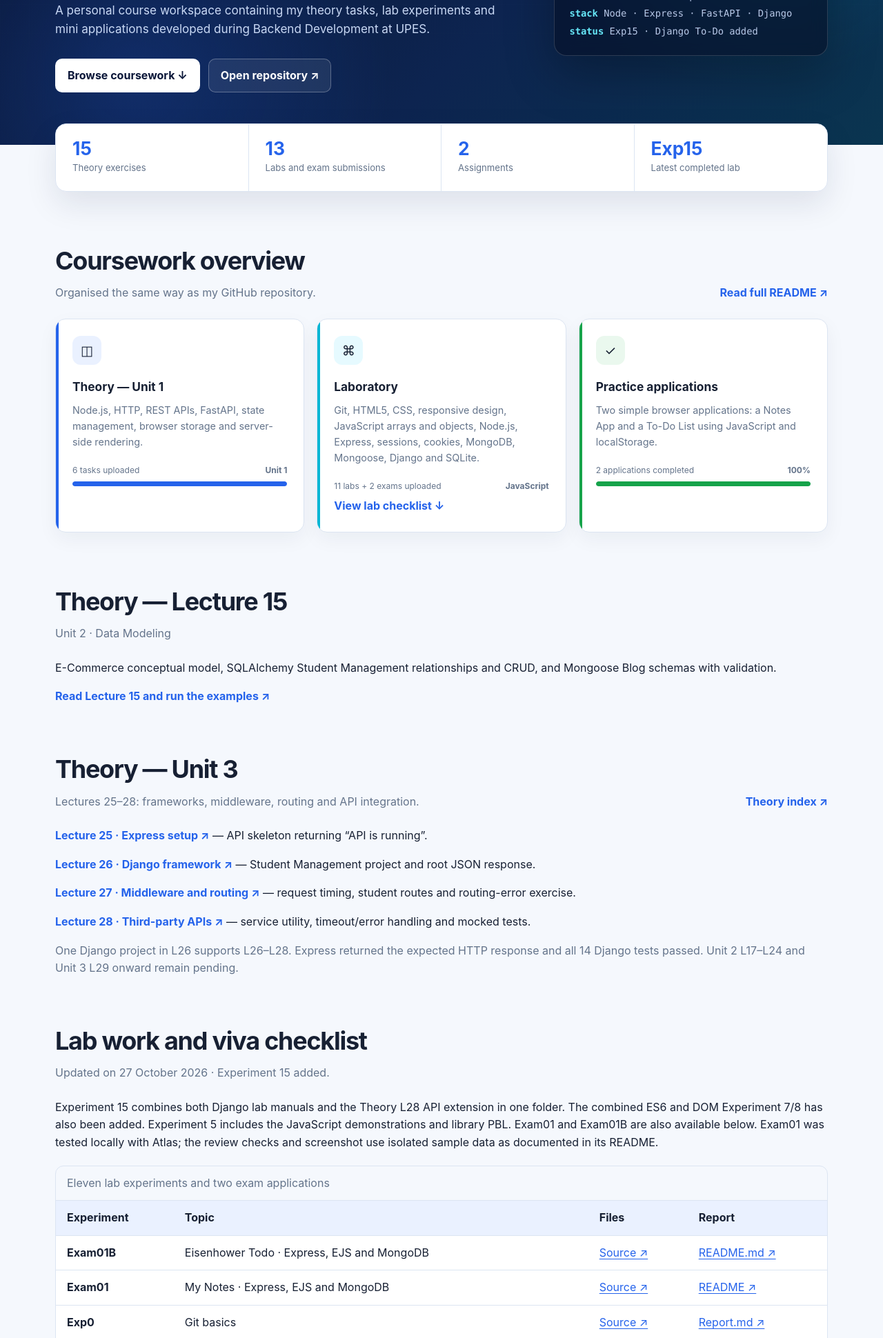
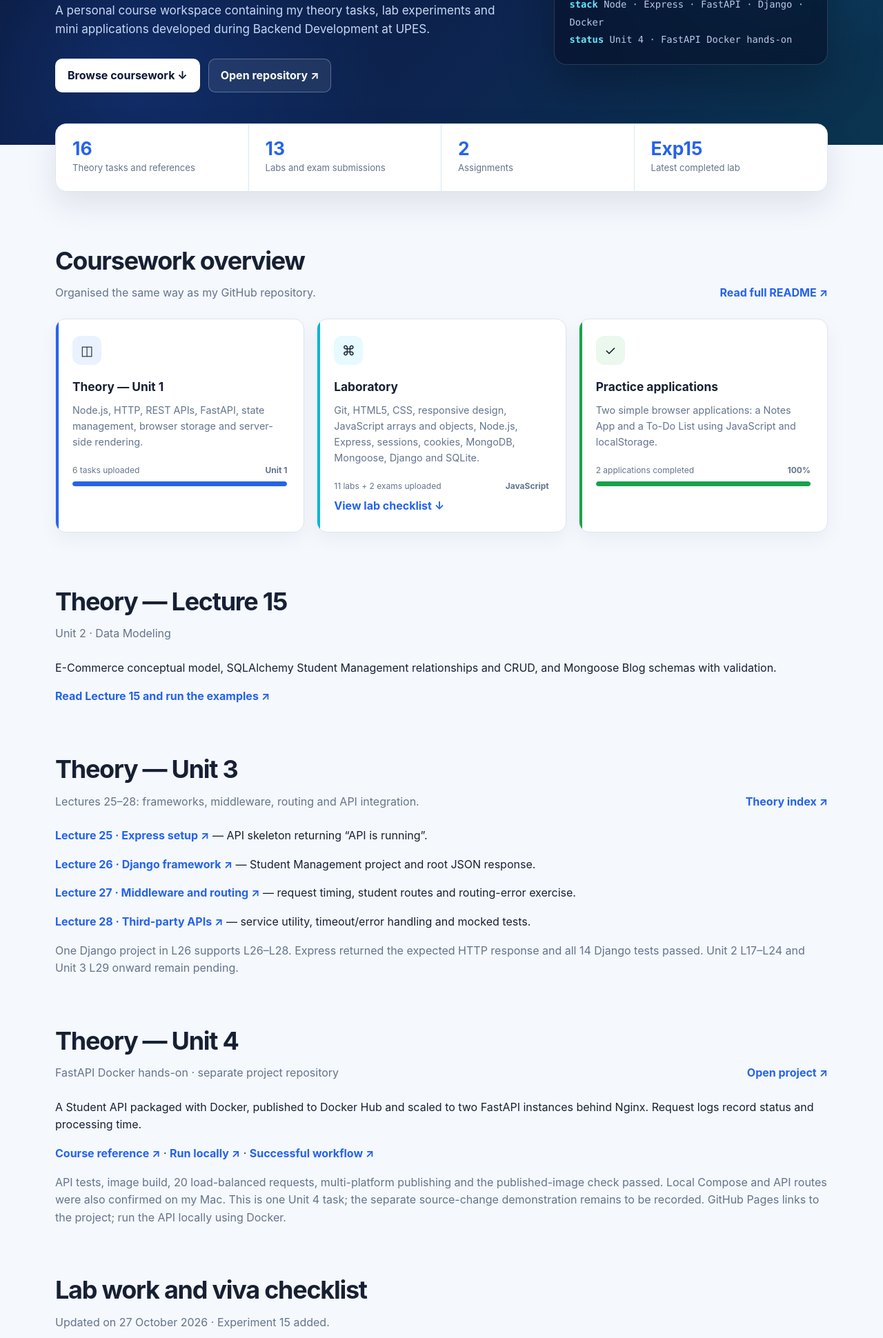
Before and after one commit to saksham001k/saksham001k.github.io, a plain HTML site: page index.html in a window 1280 px wide. Shown: the part 359-2299 px from the top of the page at 69% size. Drawn offline with Linux system fonts and the light colour scheme; no server answers.

Commit message:
Link Unit 4 FastAPI Docker hands-on and update coursework references

```diff
--- a/index.html
+++ b/index.html
@@ -211,6 +211,7 @@
       <nav class="nav-links" aria-label="Main navigation">
         <a href="#coursework">Coursework</a>
         <a href="#unit3">Unit 3</a>
+        <a href="#unit4">Unit 4</a>
         <a href="#repository">Repository</a>
         <a href="#about">About</a>
         <a class="github-link" href="https://github.com/saksham001k/Backend-Development-" target="_blank" rel="noreferrer">GitHub ↗</a>
@@ -239,15 +240,15 @@
           <li><strong>owner</strong>  saksham001k</li>
           <li><strong>branch</strong> main</li>
           <li><strong>course</strong> Backend Development</li>
-          <li><strong>stack</strong>  Node · Express · FastAPI · Django</li>
-          <li><strong>status</strong> Exp15 · Django To-Do added</li>
+          <li><strong>stack</strong>  Node · Express · FastAPI · Django · Docker</li>
+          <li><strong>status</strong> Unit 4 · FastAPI Docker hands-on</li>
         </ul>
       </aside>
     </div>
   </section>
 
   <div class="container stats" aria-label="Coursework summary">
-    <div class="stat"><strong>15</strong><span>Theory exercises</span></div>
+    <div class="stat"><strong>16</strong><span>Theory tasks and references</span></div>
     <div class="stat"><strong>13</strong><span>Labs and exam submissions</span></div>
     <div class="stat"><strong>2</strong><span>Assignments</span></div>
     <div class="stat"><strong>Exp15</strong><span>Latest completed lab</span></div>
@@ -313,6 +314,19 @@
         <p><a class="text-link" href="https://github.com/saksham001k/Backend-Development-/blob/main/Theory/Unit3/L27/README.md" target="_blank" rel="noreferrer">Lecture 27 · Middleware and routing ↗</a> — request timing, student routes and routing-error exercise.</p>
         <p><a class="text-link" href="https://github.com/saksham001k/Backend-Development-/blob/main/Theory/Unit3/L28/README.md" target="_blank" rel="noreferrer">Lecture 28 · Third-party APIs ↗</a> — service utility, timeout/error handling and mocked tests.</p>
         <p class="review-note">One Django project in L26 supports L26–L28. Express returned the expected HTTP response and all 14 Django tests passed. Unit 2 L17–L24 and Unit 3 L29 onward remain pending.</p>
+      </section>
+
+      <section id="unit4" class="lab-status" aria-labelledby="unit4-heading">
+        <div class="section-head">
+          <div>
+            <h2 id="unit4-heading">Theory — Unit 4</h2>
+            <p>FastAPI Docker hands-on · separate project repository</p>
+          </div>
+          <a class="text-link" href="https://github.com/saksham001k/fastapi-docker-handson" target="_blank" rel="noreferrer">Open project ↗</a>
+        </div>
+        <p>A Student API packaged with Docker, published to Docker Hub and scaled to two FastAPI instances behind Nginx. Request logs record status and processing time.</p>
+        <p><a class="text-link" href="https://github.com/saksham001k/Backend-Development-/blob/main/Theory/Unit4/README.md" target="_blank" rel="noreferrer">Course reference ↗</a> · <a class="text-link" href="https://github.com/saksham001k/fastapi-docker-handson/blob/main/README.md" target="_blank" rel="noreferrer">Run locally ↗</a> · <a class="text-link" href="https://github.com/saksham001k/fastapi-docker-handson/actions/runs/44060310292" target="_blank" rel="noreferrer">Successful workflow ↗</a></p>
+        <p class="review-note">API tests, image build, 20 load-balanced requests, multi-platform publishing and the published-image check passed. Local Compose and API routes were also confirmed on my Mac. This is one Unit 4 task; the separate source-change demonstration remains to be recorded. GitHub Pages links to the project; run the API locally using Docker.</p>
       </section>
 
       <section id="lab-status" class="lab-status" aria-labelledby="lab-heading">
```
Also changed, not shown: 1 other file.
